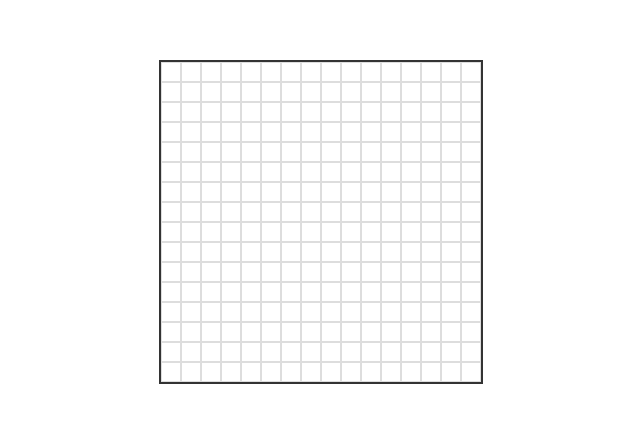
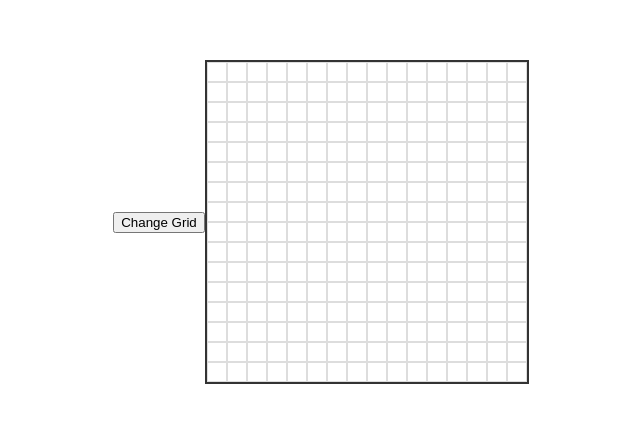
Before and after one commit to Steven-Rioss/sketchgame, a plain HTML site: page index.html in a window 1280 px wide. Shown: the part 178-600 px from the top of the page, without its empty margins (319-959 px from the left). Drawn offline with Linux system fonts and the light colour scheme.

Commit message:
Add button to reset the grid

```diff
--- a/index.html
+++ b/index.html
@@ -9,6 +9,7 @@
 
 </head>
 <body>
+    <button class="btn">Change Grid</button>
     <div class="gridContainer" id="gridContainer"></div>
 
     <script src="javascript.js"></script>
```
